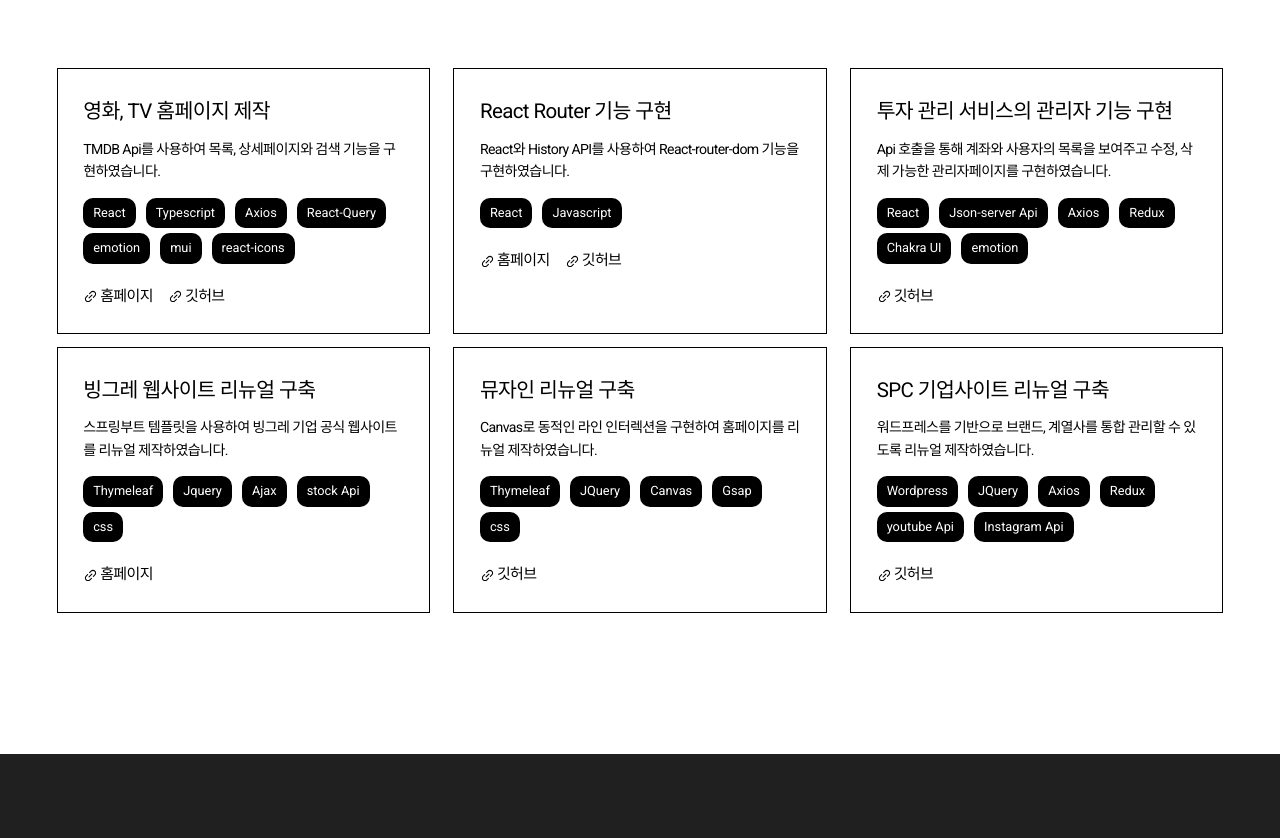
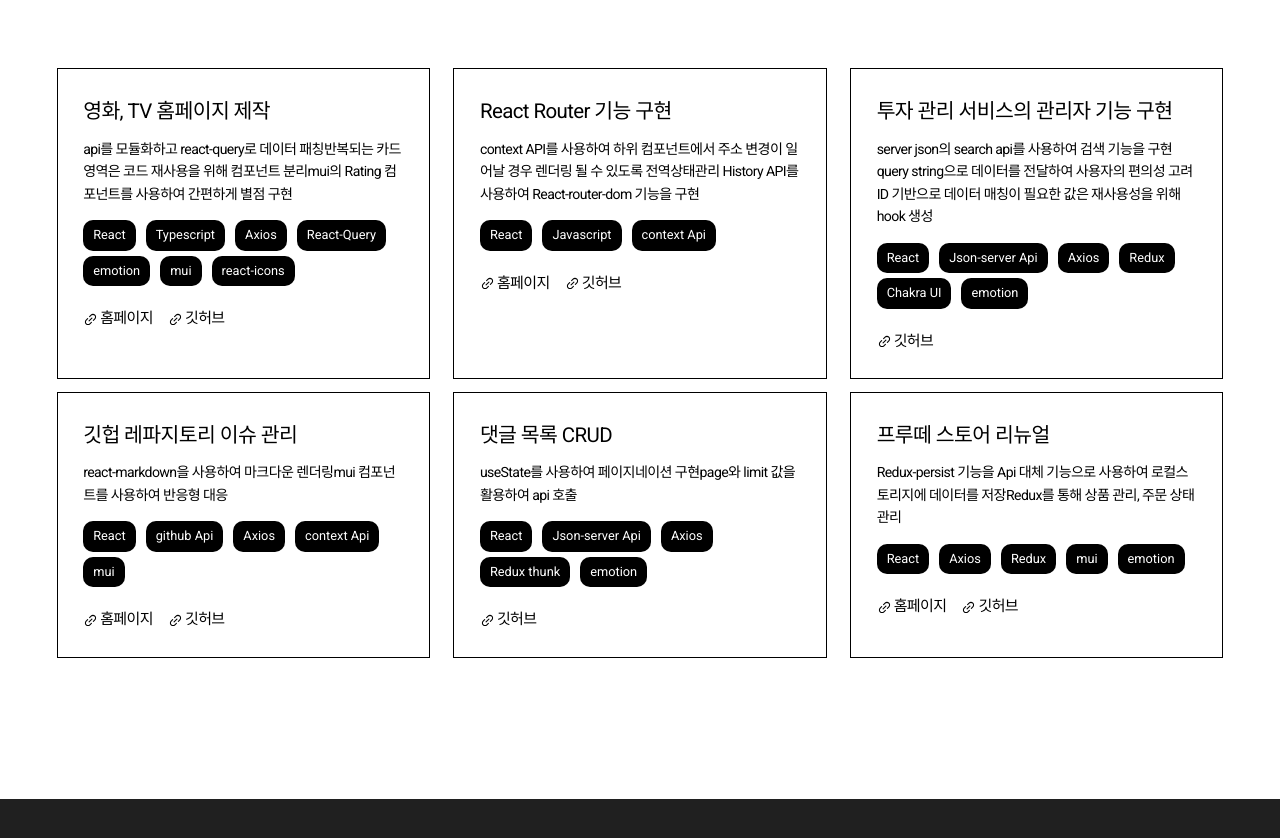
Before and after one commit to wldbszpflrxj/portfolio, a React (Vite) app: page / in a window 1280 px wide. Shown: the part 3280-4118 px from the top of the page. Built offline with nearby package versions, Linux system fonts and the light colour scheme; a web font is replaced by a local one.

Commit message:
Chore: 프로젝트 리스트 추가

```diff
--- a/src/components/Home/projectList.js
+++ b/src/components/Home/projectList.js
@@ -1,7 +1,11 @@
 export const projectList = [
   {
     title: "영화, TV 홈페이지 제작",
-    desc: "TMDB Api를 사용하여 목록, 상세페이지와 검색 기능을 구현하였습니다.",
+    desc: [
+      "api를 모듈화하고 react-query로 데이터 패칭",
+      "반복되는 카드 영역은 코드 재사용을 위해 컴포넌트 분리",
+      "mui의 Rating 컴포넌트를 사용하여 간편하게 별점 구현",
+    ],
     stack: [
       "React",
       "Typescript",
@@ -16,14 +20,21 @@ export const projectList = [
   },
   {
     title: "React Router 기능 구현",
-    desc: "React와 History API를 사용하여 React-router-dom 기능을 구현하였습니다.",
-    stack: ["React", "Javascript"],
+    desc: [
+      "context API를 사용하여 하위 컴포넌트에서 주소 변경이 일어날 경우 렌더링 될 수 있도록 전역상태관리 ",
+      "History API를 사용하여 React-router-dom 기능을 구현",
+    ],
+    stack: ["React", "Javascript", "context Api"],
     homepage: "https://spa-router.netlify.app/",
     git: "https://github.com/wldbszpflrxj/react-router",
   },
   {
     title: "투자 관리 서비스의 관리자 기능 구현",
-    desc: "Api 호출을 통해 계좌와 사용자의 목록을 보여주고 수정, 삭제 가능한 관리자페이지를 구현하였습니다.",
+    desc: [
+      "server json의 search api를 사용하여 검색 기능을 구현",
+      "query string으로 데이터를 전달하여 사용자의 편의성 고려",
+      "ID 기반으로 데이터 매칭이 필요한 값은 재사용성을 위해 hook 생성",
+    ],
     stack: [
       "React",
       "Json-server Api",
@@ -35,28 +46,57 @@ export const projectList = [
     git: "https://github.com/wldbszpflrxj/6th_investment-admin",
   },
   {
-    title: "빙그레 웹사이트 리뉴얼 구축",
-    desc: "스프링부트 템플릿을 사용하여 빙그레 기업 공식 웹사이트를 리뉴얼 제작하였습니다.",
-    stack: ["Thymeleaf", "Jquery", "Ajax", "stock Api", "css"],
-    homepage: "https://www.bing.co.kr/#",
+    title: "깃헙 레파지토리 이슈 관리",
+    desc: [
+      "react-markdown을 사용하여 마크다운 렌더링",
+      "mui 컴포넌트를 사용하여 반응형 대응",
+    ],
+    stack: ["React", "github Api", "Axios", "context Api", "mui"],
+    homepage: "https://github-issue-viewer-team2.netlify.app/",
+    git: "https://github.com/wldbszpflrxj/4th_github-issue-viewer/",
   },
   {
-    title: "뮤자인 리뉴얼 구축",
-    desc: "Canvas로 동적인 라인 인터렉션을 구현하여 홈페이지를 리뉴얼 제작하였습니다. ",
-    stack: ["Thymeleaf", "JQuery", "Canvas", "Gsap", "css"],
-    git: "https://musign.net/",
+    title: "댓글 목록 CRUD",
+    desc: [
+      "useState를 사용하여 페이지네이션 구현",
+      "page와 limit 값을 활용하여 api 호출",
+    ],
+    stack: ["React", "Json-server Api ", "Axios", "Redux thunk", "emotion"],
+    git: "https://github.com/wldbszpflrxj/5th_comments-list",
   },
   {
-    title: "SPC 기업사이트 리뉴얼 구축",
-    desc: "워드프레스를 기반으로 브랜드, 계열사를 통합 관리할 수 있도록 리뉴얼 제작하였습니다.",
-    stack: [
-      "Wordpress",
-      "JQuery",
-      "Axios",
-      "Redux",
-      "youtube Api",
-      "Instagram Api",
+    title: "프루떼 스토어 리뉴얼",
+    desc: [
+      "Redux-persist 기능을 Api 대체 기능으로 사용하여 로컬스토리지에 데이터를 저장",
+      "Redux를 통해 상품 관리, 주문 상태 관리 ",
     ],
-    git: "https://www.spc.co.kr/",
+    stack: ["React", "Axios", "Redux", "mui", "emotion"],
+    homepage: "https://fruitte-renewal.netlify.app/",
+    git: "https://github.com/wldbszpflrxj/2nd_fruitte",
   },
+  // {
+  //   title: "빙그레 웹사이트 리뉴얼 구축",
+  //   desc: "스프링부트 템플릿을 사용하여 빙그레 기업 공식 웹사이트를 리뉴얼 제작하였습니다.",
+  //   stack: ["Thymeleaf", "Jquery", "Ajax", "stock Api", "css"],
+  //   homepage: "https://www.bing.co.kr/#",
+  // },
+  // {
+  //   title: "뮤자인 리뉴얼 구축",
+  //   desc: "Canvas로 동적인 라인 인터렉션을 구현하여 홈페이지를 리뉴얼 제작하였습니다. ",
+  //   stack: ["Thymeleaf", "JQuery", "Canvas", "Gsap", "css"],
+  //   git: "https://musign.net/",
+  // },
+  // {
+  //   title: "SPC 기업사이트 리뉴얼 구축",
+  //   desc: "워드프레스를 기반으로 브랜드, 계열사를 통합 관리할 수 있도록 리뉴얼 제작하였습니다.",
+  //   stack: [
+  //     "Wordpress",
+  //     "JQuery",
+  //     "Axios",
+  //     "Redux",
+  //     "youtube Api",
+  //     "Instagram Api",
+  //   ],
+  //   git: "https://www.spc.co.kr/",
+  // },
 ];
```
